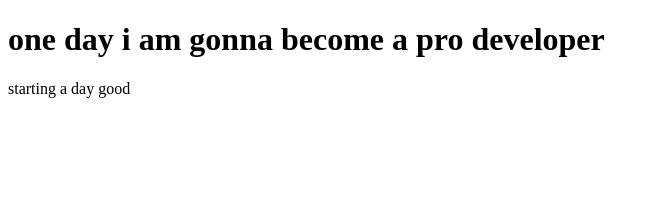
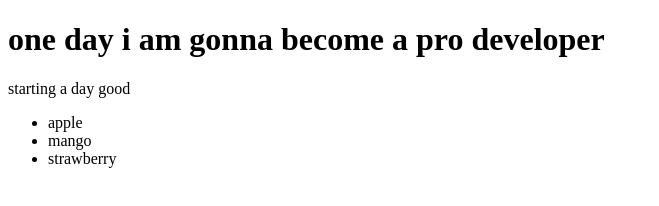
Before and after one commit to sayemaqureshi1122/failed-attempts, a plain HTML site: page codewithharry-web-dev-course/day1/index.html in a window 1280 px wide. Shown: the whole page, without its empty margins (0-659 px from the left). Drawn offline with Linux system fonts and the light colour scheme.

Commit message:
starting day1

```diff
--- a/codewithharry-web-dev-course/day1/index.html
+++ b/codewithharry-web-dev-course/day1/index.html
@@ -8,5 +8,10 @@
 <body>
     <h1>one day i am gonna become a pro developer</h1>
     <p>starting a day good</p>
+    <ul>
+        <li>apple</li>
+        <li>mango</li>
+        <li>strawberry</li>
+    </ul>
 </body>
 </html>
```
